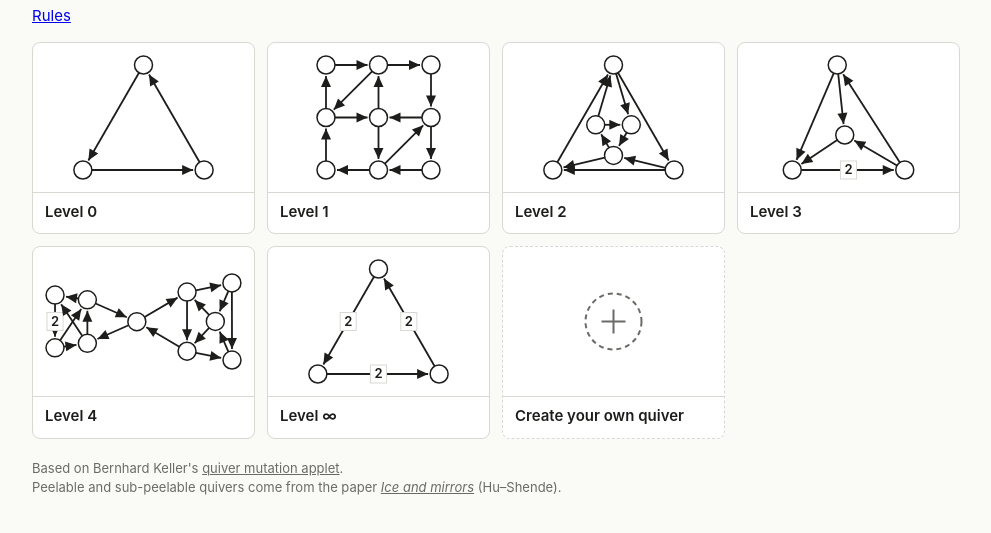
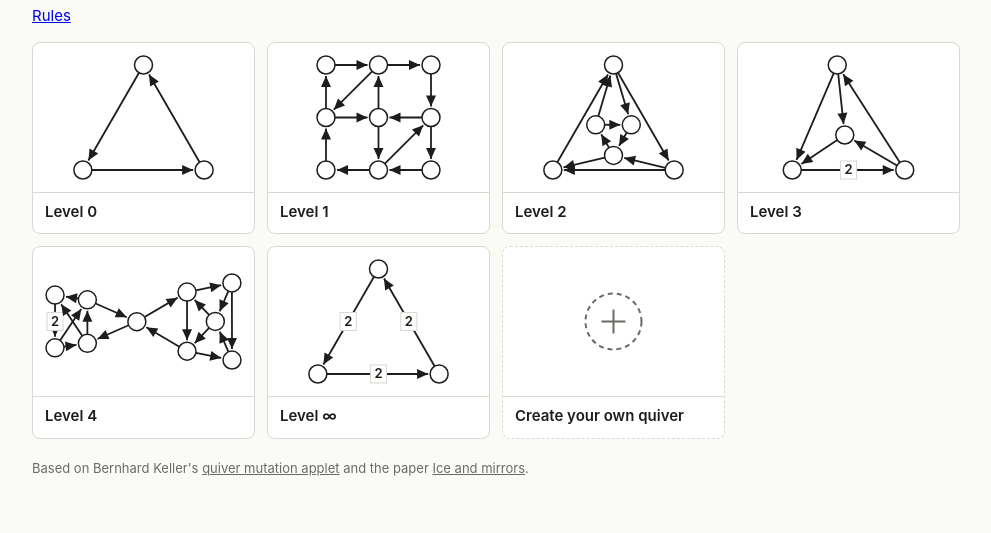
Before and after one commit to Hu-Mingyuan/peel-a-quiver, a plain HTML site: page web/index.html in a window 1280 px wide. Shown: the part 105-638 px from the top of the page, without its empty margins (144-1135 px from the left). Drawn offline with Linux system fonts and the light colour scheme.

Commit message:
Credit the paper in the same sentence as Keller's applet
Co-Authored-By: Claude Opus 5.5 <noreply@anthropic.com>

```diff
--- a/web/index.html
+++ b/web/index.html
@@ -66,7 +66,7 @@
     <p class="intro">Peel each quiver down to the empty quiver using mutations, removing sinks and sources, and, if needed, adding auxiliary nodes.</p>
     <p class="rules-link"><a href="#rules">Rules</a></p>
     <div class="levels" id="levelList"></div>
-    <p class="credit">Based on Bernhard Keller's <a href="https://webusers.imj-prg.fr/~bernhard.keller/quivermutation/" target="_blank" rel="noopener">quiver mutation applet</a>.<br>Peelable and sub-peelable quivers come from the paper <i><a href="https://arxiv.org/abs/2611.21484" target="_blank" rel="noopener">Ice and mirrors</a></i> (Hu–Shende).</p>
+    <p class="credit">Based on Bernhard Keller's <a href="https://webusers.imj-prg.fr/~bernhard.keller/quivermutation/" target="_blank" rel="noopener">quiver mutation applet</a> and the paper <a href="https://arxiv.org/abs/2611.21484" target="_blank" rel="noopener">Ice and mirrors</a>.</p>
   </section>
 
   <section id="rulesView" hidden>
@@ -82,7 +82,7 @@
       </ul>
       <p><b>Controls.</b> Drag a vertex to move it. <b>Undo</b> (also Ctrl/⌘+Z) takes back one step, <b>Restart</b> resets the level, <b>← Levels</b> returns to the level list. Several parallel arrows are drawn as one arrow labelled with their number.</p>
       <p><b>Create your own.</b> The last card on the level list opens an editor. Click an empty spot to add a vertex, use <b>Add arrow</b> to connect vertices (click a source, then a target; an arrow in the opposite direction cancels one), and <b>Delete vertex</b> to remove one. Press <b>Start peeling</b> to play your quiver with the same rules, and <b>Edit quiver</b> to go back to the editor. <b>Share link</b> gives a link that opens your quiver for anyone.</p>
-      <p><b>When is a level solvable?</b> Exactly when its quiver is <i>sub-peelable</i>, i.e. a full subquiver of a quiver that can be peeled using mutations and sink/source removals alone (a <i>peelable</i> quiver). Without adding nodes, a level is solvable exactly when its quiver is peelable. These notions come from the paper <i><a href="https://arxiv.org/abs/2611.21484" target="_blank" rel="noopener">Ice and mirrors</a></i> (Mingyuan Hu and Vivek Shende, arXiv:2611.21484).</p>
+      <p><b>When is a level solvable?</b> Exactly when its quiver is <i>sub-peelable</i>, i.e. a full subquiver of a quiver that can be peeled using mutations and sink/source removals alone (a <i>peelable</i> quiver). Without adding nodes, a level is solvable exactly when its quiver is peelable.</p>
     </div>
   </section>
 
```
Also changed, not shown: 1 other file.
